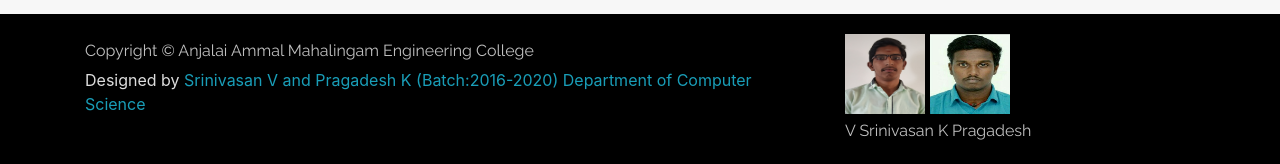
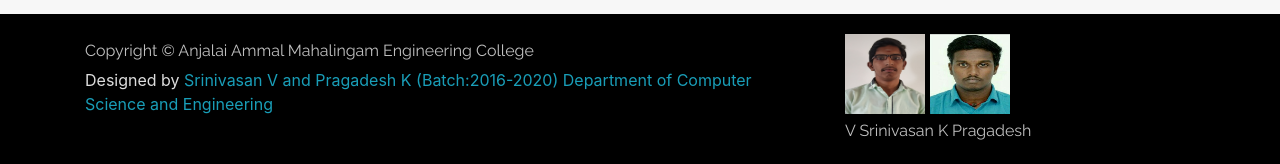
Before and after one commit to aameccse/edc, a plain HTML site: page index.html in a window 1280 px wide. Shown: the part 6676-6840 px from the top of the page. Drawn offline with Linux system fonts and the light colour scheme.

Commit message:
Update index.html

```diff
--- a/index.html
+++ b/index.html
@@ -632,7 +632,7 @@
                 Licensing information: https://bootstrapmade.com/license/
                 Purchase the pro version with working PHP/AJAX contact form: https://bootstrapmade.com/buy/?theme=Bell
               -->
-             Designed by <a href="#">Srinivasan V  and Pragadesh K (Batch:2016-2020) Department of Computer Science</a>
+             Designed by <a href="#">Srinivasan V  and Pragadesh K (Batch:2016-2020) Department of Computer Science and  Engineering</a>
             </div>
           </div>
 
```
